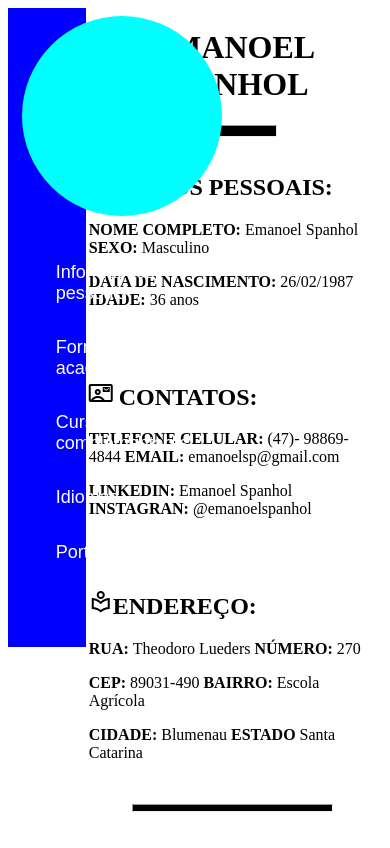
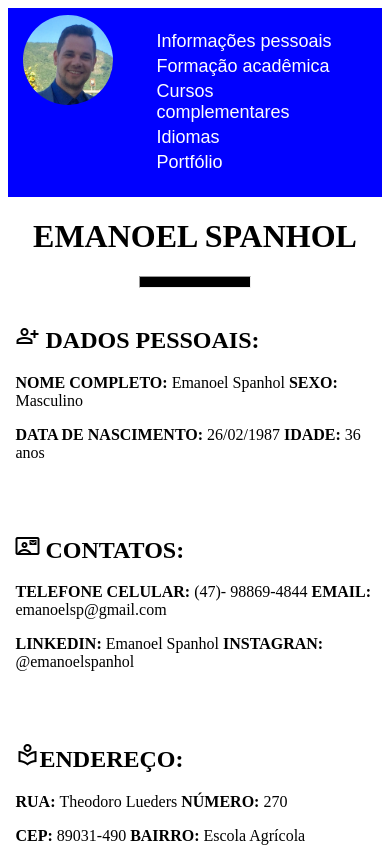
Before and after one commit to emanoelsp/CurriculoEmanoel, a plain HTML site: page index.html in a window 390 px wide. Shown: the top 848 px of the page. Drawn offline with nearby package versions, Linux system fonts and the light colour scheme.

Commit message:
Add files via upload

```diff
--- a/newcss.css
+++ b/newcss.css
@@ -30,7 +30,11 @@ div{
     height: 200px;
     background-color: aqua;
     margin-left: 10%;
+    background-size: 100%;
+    background-image: url('ft.png');
 }
+
+
 
 .informacoes .menu{
     margin-top: 20%;
@@ -80,3 +84,47 @@ div{
     width: 70%;
     background: black;
 }
+
+@media screen and (max-width: 800px){
+    geral{
+        width: 100%;
+    }
+
+    .informacoes{
+        width: 100%;
+        background-color: blue;
+        color: white;
+        position: -webkit-sticky; /* Necessário para funcionar no Safari */
+        position: sticky;
+        top: 0;
+    }
+
+    .informacoes .foto{
+        border-radius: 50%;
+        width: 90px;
+        height: 90px;
+        background-color: aqua;
+        margin-left: 2%;
+    }
+
+    .informacoes .menu{
+        margin-top: 0%;
+        margin-bottom: 0%;
+    }
+
+    .informacoes .menu ol li{
+        list-style: none;
+        color: white;
+        font-family: arial;
+        font-size: 18px;
+        margin-left: 2%;
+        margin-top: 2%;
+        margin-bottom: 0%;
+    }
+
+    .conteudo{
+        margin-left: 0%;
+        width: 100%;
+    }
+
+}
```
Also changed, not shown: ft.png (added).
